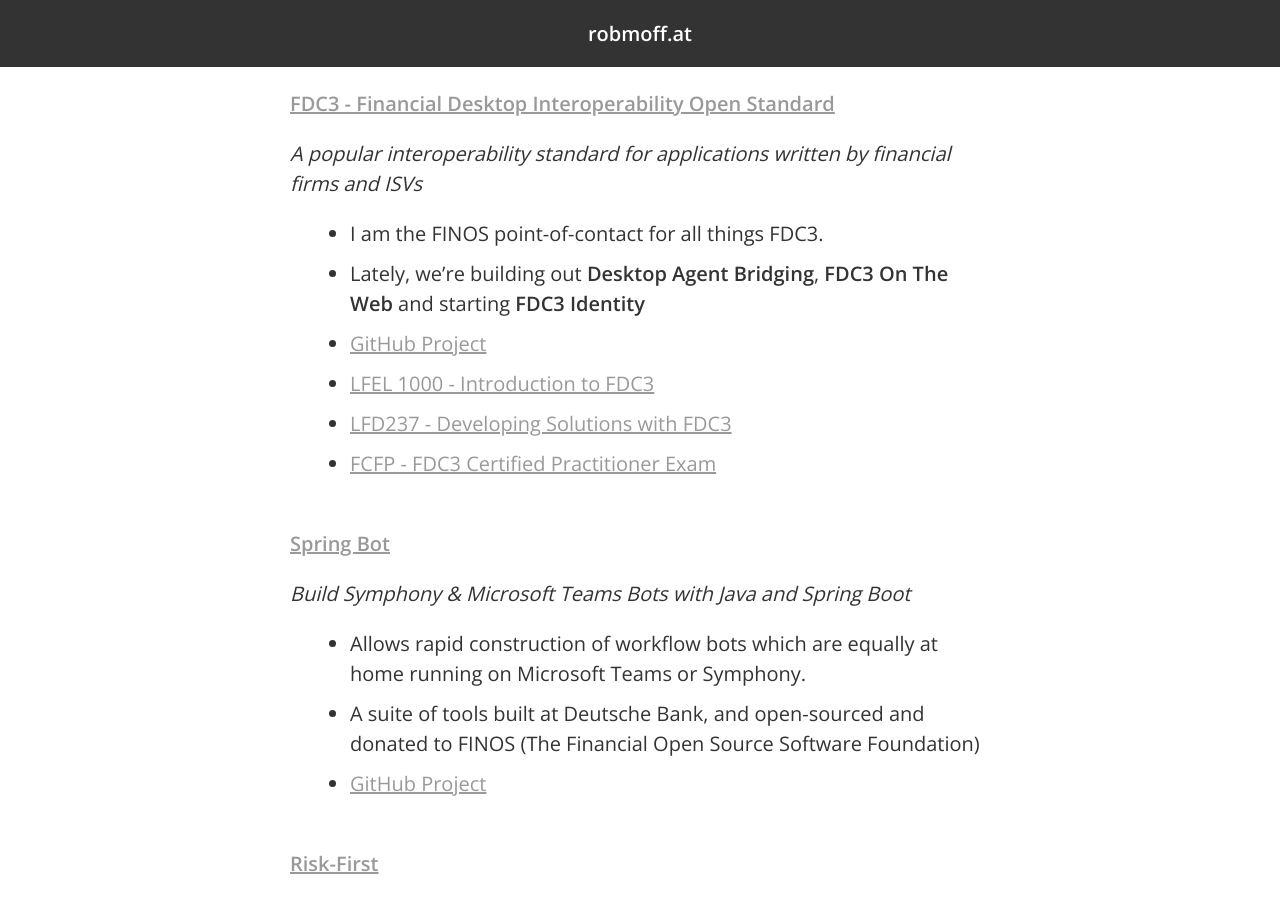
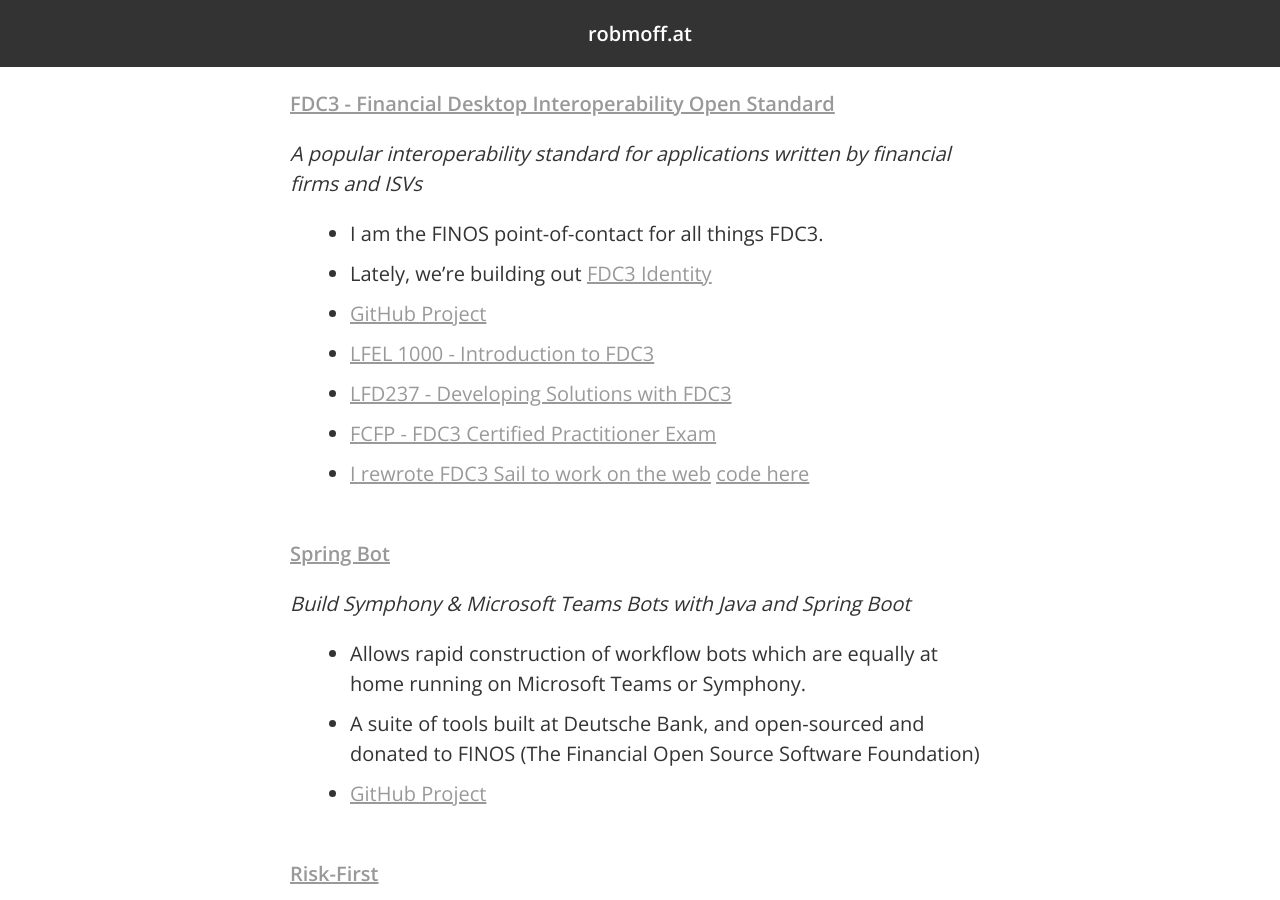
Before and after one commit to robmoffat/robmoffat, a Jekyll site: the page built from index.md, in a window 1280 px wide and 900 px high, scrolled down 1853 px. Built offline with Jekyll 4.4.1, drawn with Linux system fonts in a browser that asks for light colours.

Commit message:
Revise FDC3 Identity description and add links
Updated the description of FDC3 Identity and added links for more resources.

```diff
--- a/index.md
+++ b/index.md
@@ -52,11 +52,12 @@ permalink: /
 *A popular interoperability standard for applications written by financial firms and ISVs*
 
 - I am the FINOS point-of-contact for all things FDC3.
-- Lately, we're building out **Desktop Agent Bridging**, **FDC3 On The Web** and starting **FDC3 Identity**
+- Lately, we're building out [FDC3 Identity](https://www.finos.org/osff-nyc-2025-videos?hsCtaAttrib=198690470740#connectivetissue:~:text=Cross%2DFirm%20Interoperability%20with%20Secure%20FDC3)
 - [GitHub Project](https://github.com/finos/FDC3)
 - [LFEL 1000 - Introduction to FDC3](https://training.linuxfoundation.org/express-learning/introduction-to-fdc3-lfel1000/)
 - [LFD237 - Developing Solutions with FDC3](https://training.linuxfoundation.org/training/developing-solutions-with-fdc3-lfd237/)
 - [FCFP - FDC3 Certified Practitioner Exam](https://training.linuxfoundation.org/certification/finos-certified-fdc3-practitioner/)
+- [I rewrote FDC3 Sail to work on the web](https://sail.fdc3.finos.org) [code here](https://github.com/finos/FDC3-Sail)
 
 ## [Spring Bot](https://springbot.finos.org)
 
```
